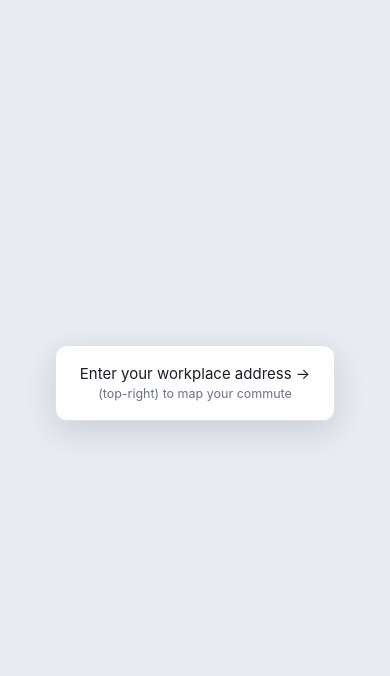
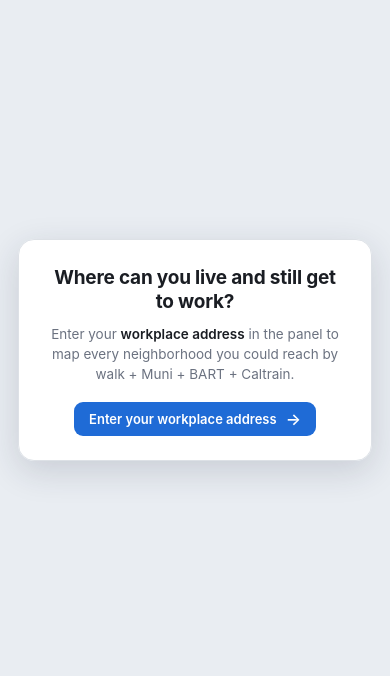
Before and after one commit to AkshayM21/sf-commute-isochrone, a Flask app: template scripts/templates/index.html in a window 390 px wide. Shown: the part 241-917 px from the top of the page. Run offline with Flask 3, Linux system fonts and the light colour scheme; the template is opened without the code that fills it, so the values that code supplies are empty; parts of the project's set-up code (start-up, migrations or seed data) failed here and were passed over.

Commit message:
first-run onboarding prompt; never inject a default workplace into the page
The page no longer ships a default workplace: a first-time visitor sees an
onboarding card ("Where can you live and still get to work? — enter your
workplace address") over an empty map instead of an auto-filled address that
auto-computes.

- server.py _build_page: cfg["default_wp"] is ALWAYS null now (removed the .env
  DEFAULT_ADDRESS / DEST_LAT/LON geocode+inject). The real workplace address no
  longer reaches the served HTML at all — privacy win (it was viewable in page
  source for every visitor). No boot-time geocode either.
- index.html boot: dropped the CFG.default_wp fallback. Order is hash #wp= (shared
  links) -> localStorage wp_v1 (a returning user's OWN address) -> else nothing
  pre-filled, no auto-compute -> onboarding prompt. Empty-map redraw is safe
  (cells transparent). Restyled #prompt into a themed welcome card (pointer-events
  none, panel-offset, mobile media query). Hardened the hash wp guard to reject an
  empty coord segment (#wp=lat,,label made +"" === 0 slip past isFinite -> lon=0).
- CLAUDE.md: privacy note rewritten (DEFAULT_ADDRESS no longer affects the public
  page; only offline scripts read it). tests/test_api.py: the clean-and-private
  test now asserts default_wp is null + the .env address is wholly absent.

102 tests green; adversarially reviewed (privacy proof: zero address trace in
page source, default_wp null, no boot geocode).

```diff
--- a/scripts/server.py
+++ b/scripts/server.py
@@ -1531,17 +1531,12 @@ def _build_page():
     cfg = {"raptor": USE_RAPTOR, "arriveby": _arriveby, "speedtoggle": _arriveby,
            "timephrase": ("arriving by ~9:00am" if _arriveby
                           else f"leaving ~{DEP:%-I:%M%p}".lower())}
-    # Default workplace (resolved from .env DEFAULT_ADDRESS or DEST_LAT/LON via destination.py),
-    # injected so a fresh visit / new browser shows the configured location without the user
-    # having to type. Frontend boot() uses this ONLY as a fallback when localStorage is empty —
-    # a previously-typed workplace still wins. Best-effort: if resolution fails we ship null and
-    # the page falls through to its usual "type an address" prompt.
-    try:
-        import destination as _dest
-        _lat, _lon, _label = _dest._resolve()
-        cfg["default_wp"] = {"lat": _lat, "lon": _lon, "label": _label}
-    except Exception:
-        cfg["default_wp"] = None
+    # No default workplace is EVER injected into the page (privacy invariant): the .env
+    # DEFAULT_ADDRESS / DEST_LAT/LON would otherwise put a real personal address into the
+    # served HTML. A first-time visitor sees the onboarding prompt and types their own; a
+    # returning visitor's own previously-typed workplace is restored from localStorage by
+    # the frontend. DEFAULT_ADDRESS in .env/sfci.env no longer affects the public page.
+    cfg["default_wp"] = None
 
     def _js(o):
         # json.dumps does NOT escape "<", so a "</script>" (or "<!--") inside third-party data
--- a/scripts/templates/index.html
+++ b/scripts/templates/index.html
@@ -198,6 +198,23 @@
   /* --- added: mobile bottom-sheet handle (hidden on desktop) --- */
   /* it's a real <button> (keyboard-operable); strip the UA chrome so the sheet styling wins */
   #sheetbtn{display:none;border:0;padding:0;width:100%;font-family:inherit}
+  /* ---- onboarding prompt: a welcoming first-step card over the empty map. The wrapper
+     spans the map area (right-padded so it centers in the visible map, not under the panel)
+     and is pointer-events:none so it never traps map pan/clicks. */
+  #prompt{position:absolute;inset:0;display:flex;align-items:center;justify-content:center;
+    z-index:1050;pointer-events:none;padding:24px;padding-right:354px}
+  #prompt .ob{max-width:420px;text-align:center;background:rgb(var(--panel-rgb) / .96);
+    color:var(--ink);padding:26px 30px 24px;border:1px solid var(--line);border-radius:16px;
+    box-shadow:var(--shadow-strong);animation:obIn .45s cubic-bezier(.2,.7,.3,1) both}
+  @keyframes obIn{from{opacity:0;transform:translateY(8px) scale(.98)}to{opacity:1;transform:none}}
+  #prompt .ob h2{margin:0 0 10px;font-size:19px;line-height:1.25;font-weight:700;letter-spacing:-.2px}
+  #prompt .ob p{margin:0;font-size:13.5px;line-height:1.5;color:var(--mut)}
+  #prompt .ob p b{color:var(--ink);font-weight:600}
+  #prompt .cta{margin-top:18px;display:inline-flex;align-items:center;gap:9px;
+    background:var(--accent);color:var(--ink-on-accent);font-size:13px;font-weight:600;
+    padding:9px 15px;border-radius:9px}
+  #prompt .cta .arr{font-size:16px;line-height:1;animation:obArr 1.3s ease-in-out infinite}
+  @keyframes obArr{0%,100%{transform:translateX(0)}50%{transform:translateX(4px)}}
   /* ============ responsive layer (<=719px): desktop >=720px stays byte-identical ============ */
   @media (max-width:719px){
     #map{inset:0}
@@ -234,13 +251,23 @@
     /* on mobile the side panel is a bottom sheet; float the pinned card to a fixed corner
        so it isn't trapped inside the collapsed sheet */
     #pincard{top:10px;right:10px;left:auto;max-width:78vw}
+    /* onboarding: full-width centering (panel is a bottom sheet, not a side rail) and the
+       CTA points DOWN toward the "Controls" sheet handle. Sits above the 52px sheet. */
+    #prompt{padding:18px;padding-bottom:84px;align-items:center}
+    #prompt .ob{max-width:none}
+    #prompt .cta .arr{animation:obArrDn 1.3s ease-in-out infinite}
+    @keyframes obArrDn{0%,100%{transform:translateY(0)}50%{transform:translateY(4px)}}
   }
 </style></head>
 <body>
 <div id="map"></div><div id="busy">computing…</div>
-<div id="prompt" style="position:absolute;inset:0;display:flex;align-items:center;justify-content:center;z-index:1050;pointer-events:none">
-  <div style="background:rgb(var(--panel-rgb) / .94);color:var(--ink);padding:18px 24px;border:1px solid var(--line);border-radius:12px;font-size:15px;text-align:center;box-shadow:var(--shadow-strong)">
-    Enter your workplace address  →<br><span style="color:var(--mut);font-size:12.5px">(top-right) to map your commute</span></div></div>
+<div id="prompt">
+  <div class="ob" role="dialog" aria-label="Get started">
+    <h2>Where can you live and still get to work?</h2>
+    <p>Enter your <b>workplace address</b> in the panel to map every neighborhood you could
+      reach by walk&nbsp;+&nbsp;Muni&nbsp;+&nbsp;BART&nbsp;+&nbsp;Caltrain.</p>
+    <span class="cta">Enter your workplace address <span class="arr" aria-hidden="true">→</span></span>
+  </div></div>
 <div id="panel">
   <button id="sheetbtn" aria-label="Toggle controls" aria-expanded="false">Controls</button>
   <h1>Commute to your workplace <a class="info-link" id="howlink" role="button" tabindex="0">How it works</a></h1>
@@ -1422,7 +1449,9 @@ function applyHash(o){
     // a hand-mangled %-sequence in the label must not throw past the lat/lon guard
     const rawLabel=wseg.slice(2).join(",");let label;
     try{label=decodeURIComponent(rawLabel);}catch(e){label=rawLabel;}
-    if(Number.isFinite(lat)&&Number.isFinite(lon)){
+    // require BOTH coords present + finite — an empty segment (#wp=37.79,,X) makes +"" === 0,
+    // which would slip past Number.isFinite and compute a bogus lon=0; reject it.
+    if(wseg.length>=2&&wseg[0]!==""&&wseg[1]!==""&&Number.isFinite(lat)&&Number.isFinite(lon)){
       document.getElementById("addr").value=label||"";
       setWorkplace(lat,lon,label,{persist:false});return true;}}   // a one-time deep link must not clobber the user's saved workplace
   return false;}
@@ -1458,8 +1487,9 @@ legend();   // draw the legend; map stays blank until you set an address
   // — applyHash already restored sliders/metric/cmode/theme either way.
   if(o&&applyHash(o))return;
   let wp=null;
-  try{wp=JSON.parse(localStorage.getItem("wp_v1")||"null");}catch(e){}        // previously-typed workplace wins
-  if(!(wp&&Number.isFinite(wp.lat)&&Number.isFinite(wp.lon))) wp=CFG.default_wp;   // else fall back to .env DEFAULT_ADDRESS
+  try{wp=JSON.parse(localStorage.getItem("wp_v1")||"null");}catch(e){}        // a returning user's OWN previously-typed workplace
+  // No .env/baked default: a first-time visitor (no hash, no saved wp) gets NO pre-filled
+  // address and NO auto-compute — the onboarding prompt shows over an empty map instead.
   if(wp&&Number.isFinite(wp.lat)&&Number.isFinite(wp.lon)){
     document.getElementById("addr").value=wp.label||"";setWorkplace(wp.lat,wp.lon,wp.label);
   }
```
Also changed, not shown: tests/test_api.py (+8 -27 lines).
